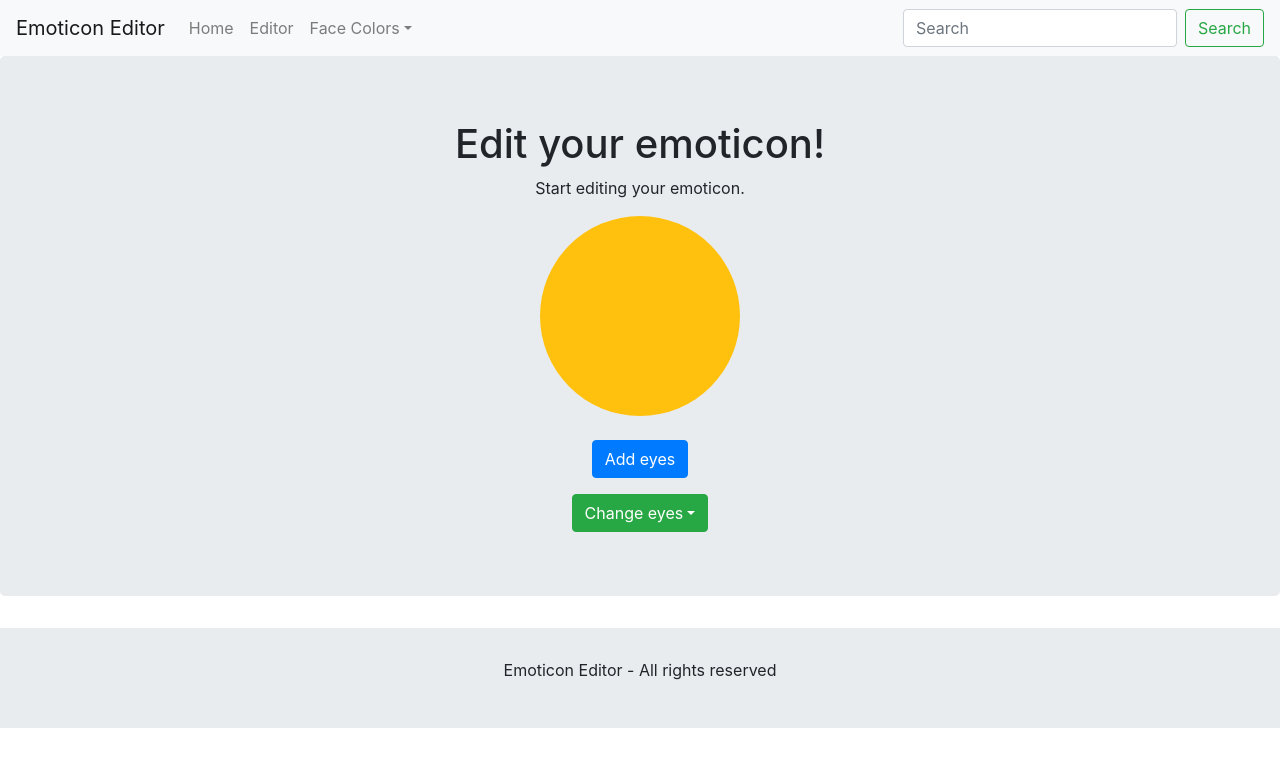
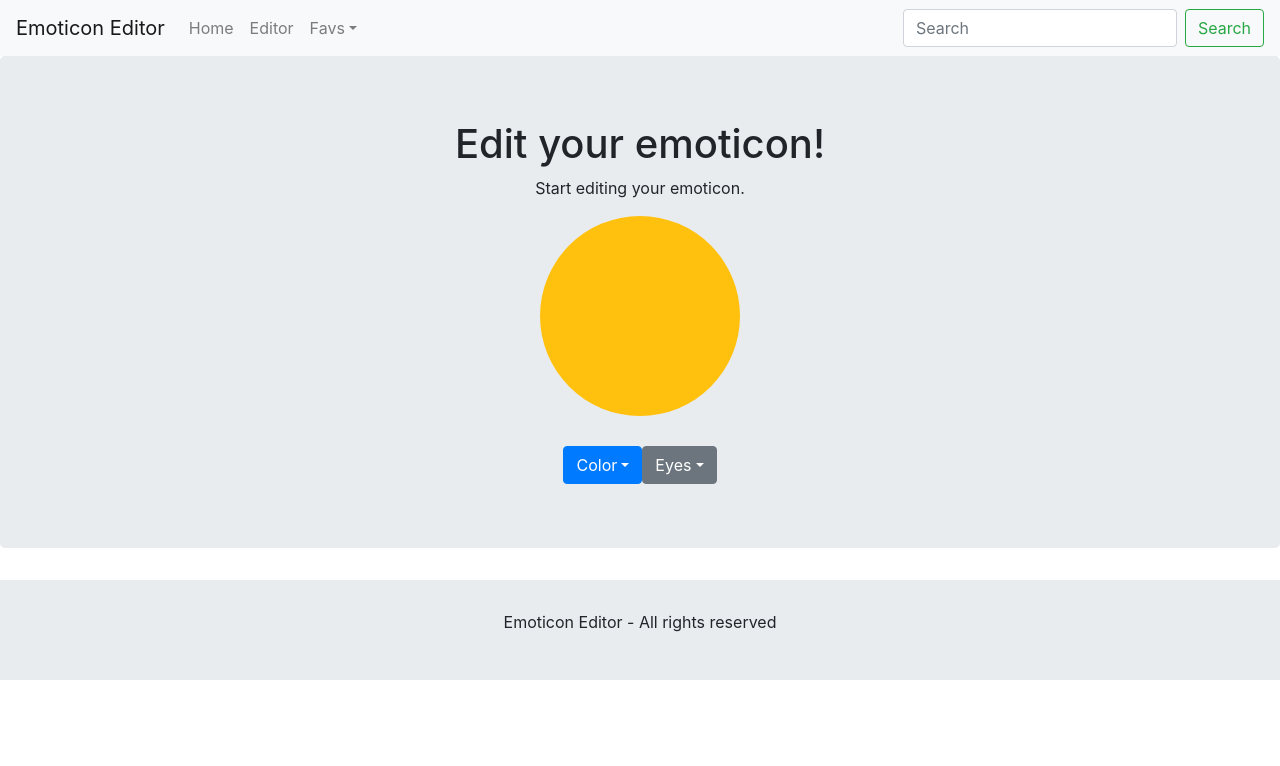
Before and after one commit to Suavek85/Emoticon-Editor-App, a React (Create React App) app: page / in a window 1280 px wide. Shown: the top 766 px of the page. Built offline with nearby package versions, Linux system fonts and the light colour scheme.

Commit message:
Layout of the app redone

```diff
--- a/src/components/EmoStyles/EmoStyles.js
+++ /dev/null
@@ -1,47 +0,0 @@
-import React from "react";
-
-export const emoFaceColors = [
-    { color: "orange", filled: "#ffc10e" },
-    { color: "brown", filled: "#D2B48C" },
-    { color: "pink", filled: "#ffc0cb" }
-  ];
-
-  const normalEyes = () => {
-    return (
-      <g fill="#333">
-        <circle cx="164.937" cy="155.231" r="37.216" />
-        <circle cx="305.664" cy="155.231" r="37.216" />
-      </g>
-    );
-  };
-
-  const angryEyes = () => {
-    return (
-      <g fill="#333">
-        <path d="M106.883,85.989c25.141,18.817,50.282,37.638,75.423,56.456c9.669,7.237,18.978-9.018,9.44-16.153 c-25.141-18.817-50.282-37.638-75.423-56.456C106.659,62.596,97.346,78.85,106.883,85.989L106.883,85.989z" />
-        <path d="M356.298,69.832c-25.141,18.817-50.282,37.638-75.423,56.456c-9.538,7.139-0.228,23.39,9.44,16.153 c25.141-18.817,50.282-37.638,75.423-56.456C375.276,78.85,365.967,62.596,356.298,69.832L356.298,69.832z" />
-        <circle cx="164.937" cy="155.231" r="37.216" />
-        <circle cx="305.664" cy="155.231" r="37.216" />
-      </g>
-    );
-  };
-
-  const unhappyEyes = () => {
-    return (
-      <>
-      <g fill='#333'>
-
-          <circle cx='164.938' cy='155.232' r='37.216' />
-          <circle cx='305.667' cy='155.232' r='37.216' />
-      </g>
-      <path d='M343.167,188.612c0,0-27.517,33.874-27.517,68.819c0,15.203,12.31,27.521,27.513,27.525	c15.218-0.007,27.532-12.325,27.532-27.528C370.695,240.507,343.167,188.612,343.167,188.612z'
-      fill='#a2d4de' />
-      </>
-    );
-  };
-
-  export const emoEyesTypes = [
-    { type: "normal", code: normalEyes() },
-    { type: "angry", code: angryEyes() },
-    { type: "unhappy", code: unhappyEyes()}
-  ];
--- a/src/components/Jumbotron/JumbotronItem.js
+++ b/src/components/Jumbotron/JumbotronItem.js
@@ -1,7 +1,6 @@
 import React from "react";
 import Jumbotron from "react-bootstrap/Jumbotron";
-import Button from "react-bootstrap/Button";
-import DropdownItem from "../Popover/Popover";
+import { StylingButtons } from "../StylingButtons/StylingButtons";
 
 const JumbotronItem = props => {
   return (
@@ -17,7 +16,7 @@ const JumbotronItem = props => {
           justifyContent: "center"
         }}
       >
-        <div>
+        <div style={{marginBottom: '30px'}}>
           <svg
             width="200px"
             height="200px"
@@ -31,22 +30,10 @@ const JumbotronItem = props => {
               r="236.966"
               fill={props.currentFaceColor}
             />
-
             {props.currentEyesType}
           </svg>
         </div>
-
-        <p>
-          <Button
-            id="normal"
-            onClick={props.changeEyesType}
-            className="mt-4"
-            variant="primary"
-          >
-            Add eyes
-          </Button>
-        </p>
-        <DropdownItem changeEyesType={props.changeEyesType}/>
+        <StylingButtons changeEmoHandler={props.changeEmoHandler} />
       </div>
     </Jumbotron>
   );
--- a/src/components/Navigation/NavigationItem.js
+++ b/src/components/Navigation/NavigationItem.js
@@ -15,10 +15,10 @@ const Navigation = props => {
         <Nav className="mr-auto">
           <Nav.Link href="#home">Home</Nav.Link>
           <Nav.Link href="#editor">Editor</Nav.Link>
-          <NavDropdown title="Face Colors" id="basic-nav-dropdown">
-            <NavDropdown.Item id='orange' onClick={props.changeFaceColor} href="#action/3.1">Orange</NavDropdown.Item>
-            <NavDropdown.Item id='pink' onClick={props.changeFaceColor}  href="#action/3.2">Pink</NavDropdown.Item>
-            <NavDropdown.Item  id='brown' onClick={props.changeFaceColor} href="#action/3.3">Brown</NavDropdown.Item>
+          <NavDropdown title="Favs" id="basic-nav-dropdown">
+            <NavDropdown.Item href="#action/3.1">Option1</NavDropdown.Item>
+            <NavDropdown.Item href="#action/3.2">Option2</NavDropdown.Item>
+            <NavDropdown.Item href="#action/3.3">Option3</NavDropdown.Item>
           </NavDropdown>
         </Nav>
         <Form inline>
--- a/src/components/Popover/Popover.js
+++ /dev/null
@@ -1,24 +0,0 @@
-import React from "react";
-import Dropdown from "react-bootstrap/Dropdown";
-
-const DropdownItem = props => (
-  <Dropdown>
-    <Dropdown.Toggle variant="success" id="dropdown-basic">
-      Change eyes
-    </Dropdown.Toggle>
-
-    <Dropdown.Menu>
-      <Dropdown.Item id="normal" onClick={props.changeEyesType}>
-        Normal
-      </Dropdown.Item>
-      <Dropdown.Item id="angry" onClick={props.changeEyesType}>
-        Angry
-      </Dropdown.Item>
-      <Dropdown.Item id="unhappy" onClick={props.changeEyesType}>
-        Unhappy
-      </Dropdown.Item>
-    </Dropdown.Menu>
-  </Dropdown>
-);
-
-export default DropdownItem;
--- /dev/null
+++ b/src/components/StylingButtons/StylingButtons.js
@@ -0,0 +1,100 @@
+import React from "react";
+import ButtonToolbar from "react-bootstrap/ButtonToolbar";
+import Dropdown from "react-bootstrap/Dropdown";
+import DropdownButton from "react-bootstrap/DropdownButton";
+
+export const normalEyes = (
+  <g fill="#333">
+    <circle cx="164.937" cy="155.231" r="37.216" />
+    <circle cx="305.664" cy="155.231" r="37.216" />
+  </g>
+);
+
+export const angryEyes = (
+  <g fill="#333">
+    <path d="M106.883,85.989c25.141,18.817,50.282,37.638,75.423,56.456c9.669,7.237,18.978-9.018,9.44-16.153 c-25.141-18.817-50.282-37.638-75.423-56.456C106.659,62.596,97.346,78.85,106.883,85.989L106.883,85.989z" />
+    <path d="M356.298,69.832c-25.141,18.817-50.282,37.638-75.423,56.456c-9.538,7.139-0.228,23.39,9.44,16.153 c25.141-18.817,50.282-37.638,75.423-56.456C375.276,78.85,365.967,62.596,356.298,69.832L356.298,69.832z" />
+    <circle cx="164.937" cy="155.231" r="37.216" />
+    <circle cx="305.664" cy="155.231" r="37.216" />
+  </g>
+);
+
+export const unhappyEyes = (
+  <>
+    <g fill="#333">
+      <circle cx="164.938" cy="155.232" r="37.216" />
+      <circle cx="305.667" cy="155.232" r="37.216" />
+    </g>
+    <path
+      d="M343.167,188.612c0,0-27.517,33.874-27.517,68.819c0,15.203,12.31,27.521,27.513,27.525	c15.218-0.007,27.532-12.325,27.532-27.528C370.695,240.507,343.167,188.612,343.167,188.612z"
+      fill="#a2d4de"
+    />
+  </>
+);
+
+export const stylingArray = [
+  {
+    type: "Color",
+    variant: "Primary",
+    arr: [
+      { type: "orange", code: "#ffc10e" },
+      { type: "brown", code: "#D2B48C" },
+      { type: "pink", code: "#ffc0cb" },
+      { type: "green", code: "#A4D1A2" }
+    ]
+  },
+  {
+    type: "Eyes",
+    variant: "Secondary",
+    arr: [
+      { type: "normal", code: normalEyes },
+      { type: "unhappy", code: unhappyEyes },
+      { type: "angry", code: angryEyes },
+      { type: "xxxxxx", code: "xxx" }
+    ]
+  }
+];
+
+export const StylingButtons = props => (
+  <ButtonToolbar>
+    {stylingArray.map(el => (
+      <DropdownButton
+        title={el.type}
+        variant={el.variant.toLowerCase()}
+        id={`dropdown-variants-${el.variant}`}
+        key={el.variant}
+      >
+        <Dropdown.Item
+          onClick={props.changeEmoHandler}
+          type={el.type}
+          id={el.arr[0].type}
+          eventKey="1"
+        >
+          {el.arr[0].type}
+        </Dropdown.Item>
+        <Dropdown.Item
+          onClick={props.changeEmoHandler}
+          id={el.arr[1].type}
+          eventKey="2"
+        >
+          {el.arr[1].type}
+        </Dropdown.Item>
+        <Dropdown.Item
+          onClick={props.changeEmoHandler}
+          id={el.arr[2].type}
+          eventKey="3"
+          active
+        >
+          {el.arr[2].type}
+        </Dropdown.Item>
+        <Dropdown.Item
+          onClick={props.changeEmoHandler}
+          id={el.arr[3].type}
+          eventKey="4"
+        >
+          {el.arr[3].type}
+        </Dropdown.Item>
+      </DropdownButton>
+    ))}
+  </ButtonToolbar>
+);
--- a/src/containers/App/App.js
+++ b/src/containers/App/App.js
@@ -1,12 +1,9 @@
 import React, { Component } from "react";
 import NavigationItem from "../../components/Navigation/NavigationItem";
 import JumbotronItem from "../../components/Jumbotron/JumbotronItem";
+import { stylingArray } from "../../components/StylingButtons/StylingButtons";
 import Footer from "../../components/Footer/Footer";
 import "./App.css";
-import {
-  emoEyesTypes,
-  emoFaceColors
-} from "../../components/EmoStyles/EmoStyles";
 
 class App extends Component {
   state = {
@@ -14,30 +11,29 @@ class App extends Component {
     currentEyesType: null
   };
 
-  changeFaceColorHandler = event => {
-    const clickedColor = emoFaceColors.find(el => {
-      return el.color === event.target.id;
-    });
-
-    this.setState({ currentFaceColor: clickedColor.filled });
-  };
-
-  changeEyesTyperHandler = event => {
-    const clickedEye = emoEyesTypes.find(el => {
+  changeEmoHandler = event => {
+    const setOfArrays = [...stylingArray[0].arr, ...stylingArray[1].arr];
+    const clickedEl = setOfArrays.find(el => {
       return el.type === event.target.id;
     });
-
-    this.setState({ currentEyesType: clickedEye.code });
+    const clickedIndex = setOfArrays.findIndex(el => {
+      return el.type === event.target.id;
+    });
+    if (clickedIndex <= 3) {
+      this.setState({ currentFaceColor: clickedEl.code });
+    } else {
+      this.setState({ currentEyesType: clickedEl.code });
+    }
   };
 
   render() {
     return (
       <div className="App">
-        <NavigationItem changeFaceColor={this.changeFaceColorHandler} />
+        <NavigationItem />
         <JumbotronItem
           currentFaceColor={this.state.currentFaceColor}
           currentEyesType={this.state.currentEyesType}
-          changeEyesType={this.changeEyesTyperHandler}
+          changeEmoHandler={this.changeEmoHandler}
         />
         <Footer />
       </div>
```
Also changed, not shown: src/components/MemeImages.js (deleted, +0 -9 lines), src/components/test.js (deleted).
